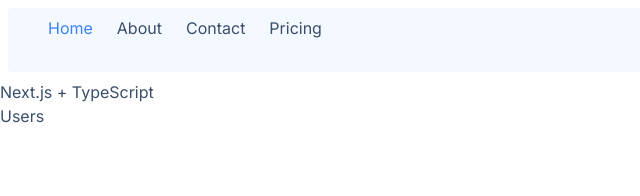
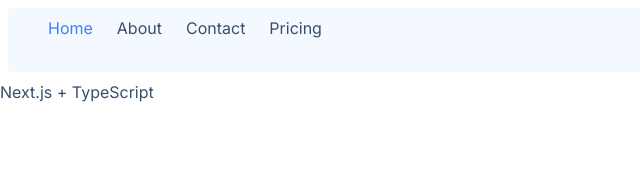
Before and after one commit to BernardoAguayoOrtega/next-app, a Next.js app: page / in a window 1280 px wide. Shown: the top 196 px of the page, without its empty margins (0-640 px from the left). Built offline with nearby package versions, Linux system fonts and the light colour scheme; some icons are missing.

Commit message:
Remove unused import and link to users page

```diff
--- a/app/page.tsx
+++ b/app/page.tsx
@@ -1,10 +1,7 @@
-import Link from 'next/link'
-
 export default function Home() {
   return (
     <main>
       <h1>Next.js + TypeScript</h1>
-      <Link href="/users">Users</Link>
     </main>
   )
 }
```
